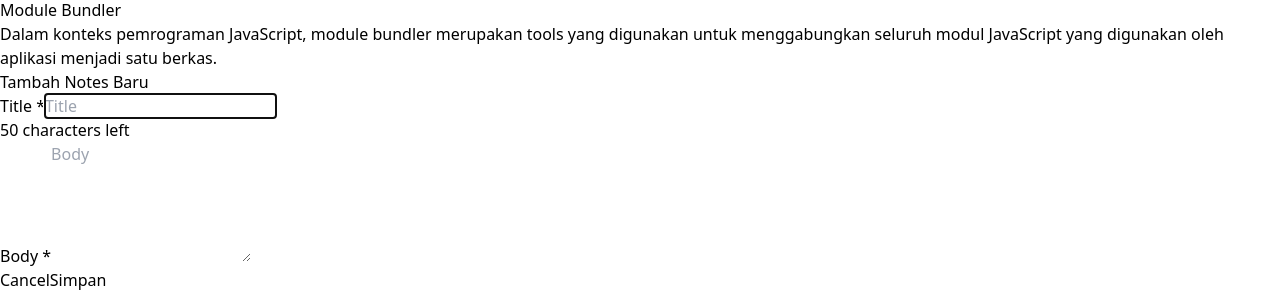
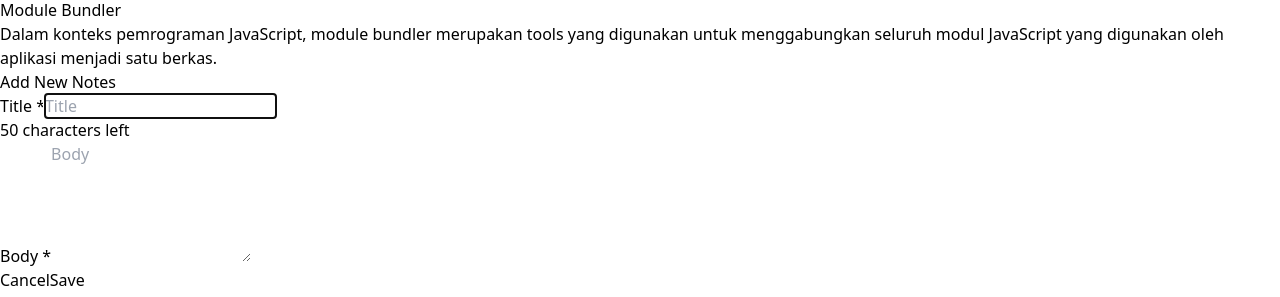
Before and after one commit to ainunns/notes-app, a React (Vite) app: page / in a window 1280 px wide. Both pictures are taken after a click on the button "New Note". Shown: the part 500-797 px from the top of the page. Built offline with nearby package versions, Linux system fonts and the light colour scheme.

Commit message:
fix: change copywriting title of NotesForm

```diff
--- a/src/components/NotesForm.jsx
+++ b/src/components/NotesForm.jsx
@@ -35,7 +35,7 @@ export default function NotesForm({ isOpen, onClose, onAddNote }) {
         className="absolute top-1/2 left-1/2 -translate-x-1/2 -translate-y-1/2 px-5 py-6 bg-white rounded-xl flex flex-col gap-8 w-2/5"
       >
         <Dialog.Title as="h1" className="font-semibold text-center text-4xl">
-          Tambah Notes Baru
+          Add New Notes
         </Dialog.Title>
         <form onSubmit={handleAddNote} className="flex flex-col gap-6">
           <div className="flex flex-col gap-4">
@@ -83,7 +83,7 @@ export default function NotesForm({ isOpen, onClose, onAddNote }) {
               className="bg-blue-500 hover:bg-blue-700 text-white font-bold py-2 px-4 rounded w-1/5"
               type="submit"
             >
-              Simpan
+              Save
             </button>
           </div>
         </form>
```
